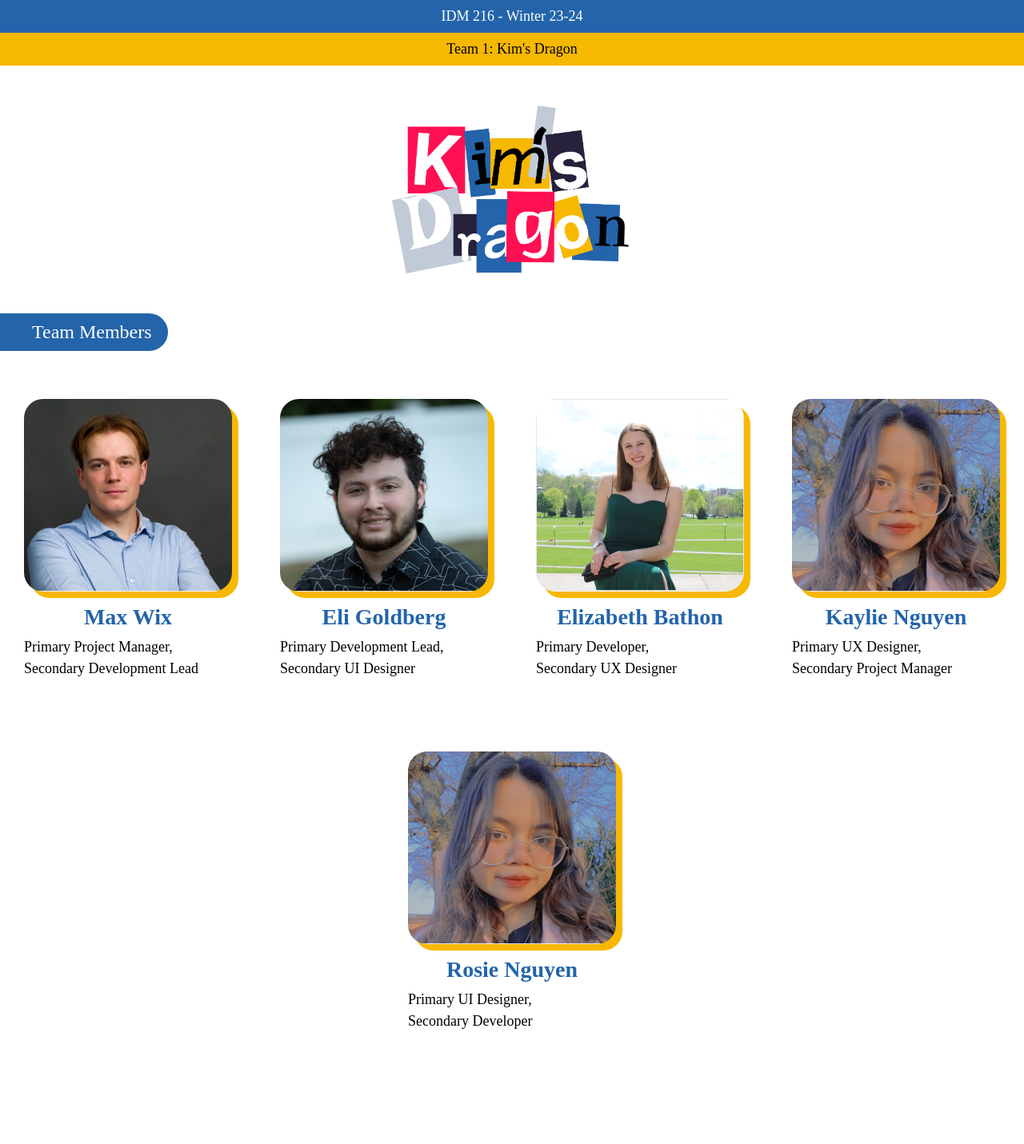
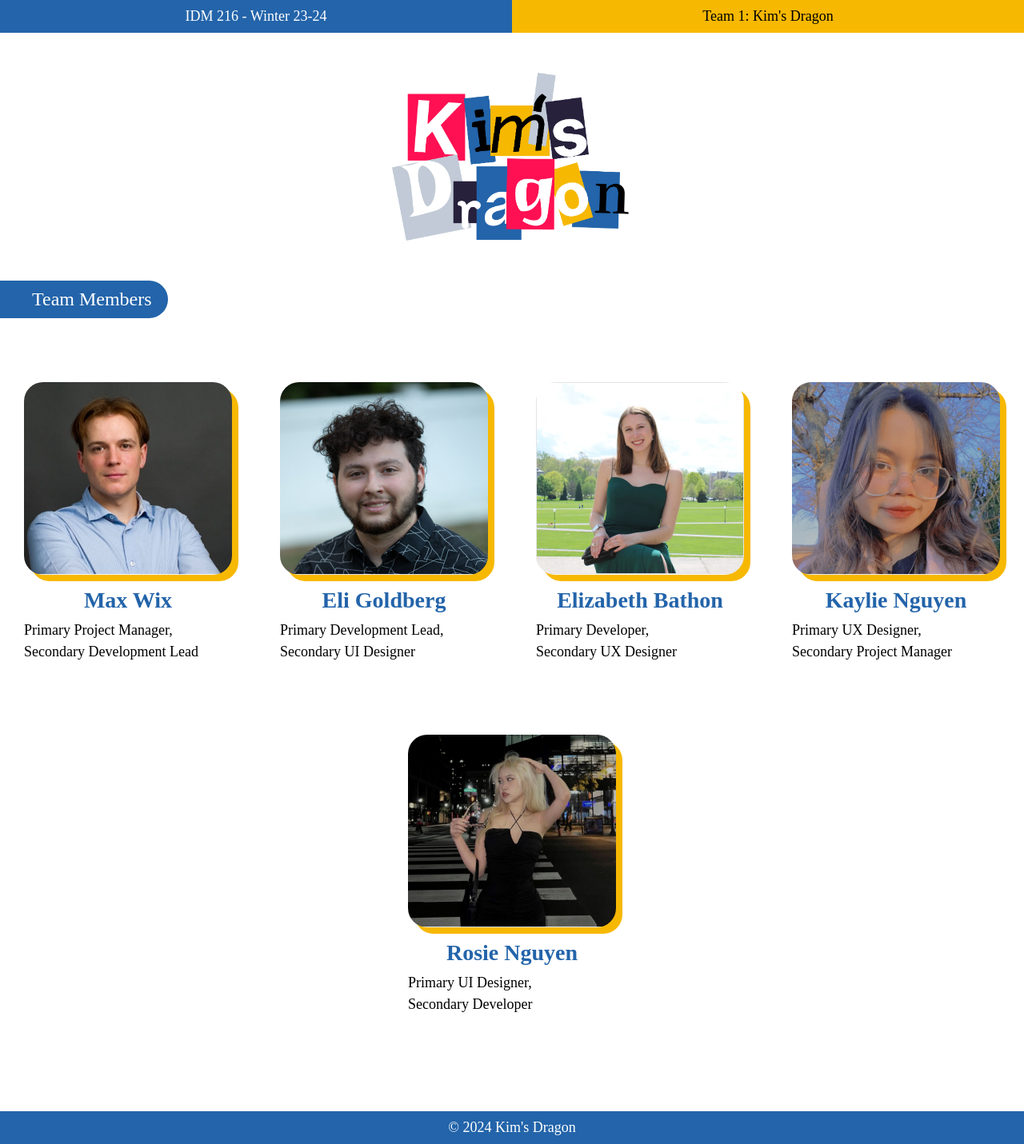
Before and after one commit to elijor/idm216-kims-dragon-website, a plain HTML site: page index.html in a window 1280 px wide. Shown: the whole page at 80% size. Before the commit the page ends 1361 px from the top, so only its background shows below. Drawn offline with Linux system fonts and the light colour scheme.

Commit message:
add footer and minor ui tweaks

```diff
--- a/index.html
+++ b/index.html
@@ -49,11 +49,16 @@
             <h4>Primary UX Designer,<br>Secondary Project Manager</h4>
           </div>
           <div class="profile">
-            <img class="yellowDropShadow" src="imgs/Headshot-KN.jpg" alt="a headshot of Rosie Nguyen">
+            <img class="yellowDropShadow" src="imgs/Headshot-RN.jpg" alt="a headshot of Rosie Nguyen">
             <h3>Rosie Nguyen</h3>
             <h4>Primary UI Designer,<br>Secondary Developer</h4>
           </div>
         </div>
     </main>
+    <footer>
+      <h1 class="head1">
+        &copy; 2024 Kim's Dragon
+      </h1>
+    </footer>
 </body>
 </html>
--- a/style.css
+++ b/style.css
@@ -11,6 +11,11 @@
 
 body {
     margin: 0;
+    min-height: max-content;
+}
+main {
+    min-height: 100%;
+    margin: 0 0 50px 0;
 }
 
 /* ----------- TEXT ----------- */
@@ -29,6 +34,16 @@ h1 {
     /* font-weight: lighter; */
 }
 
+header {
+    display: flex;
+    flex-direction: row;
+    width:100%;
+}
+
+header > * {
+    flex-basis: 50%;
+}
+
 .head1 {
     background-color: var(--mainBlue);
     color: white;
@@ -43,7 +58,7 @@ h2 {
     color: white;
     padding: 10px 20px 10px 40px;
     border-radius: 0 24px 24px 0;
-    margin: 0 0 40px 0;
+    margin: 0 0 60px 0;
     display: inline-block;
 }
 
@@ -59,6 +74,12 @@ h4 {
     margin: 0;
     line-height: 150%;
     font-size: 18px;
+}
+
+footer {
+    /* position: absolute; */
+    bottom: 0;
+    width: 100%;
 }
 
 /* ----------- PICS ----------- */
@@ -125,3 +146,11 @@ picture, img {
         margin: 0 auto 25px;
     }
 }
+@media screen and (max-width: 600px) {
+    header > * {
+        flex-basis: 100%;
+    }
+    header {
+        flex-wrap: wrap;
+    }
+}
```
Also changed, not shown: imgs/Headshot-RN.jpg (added).
